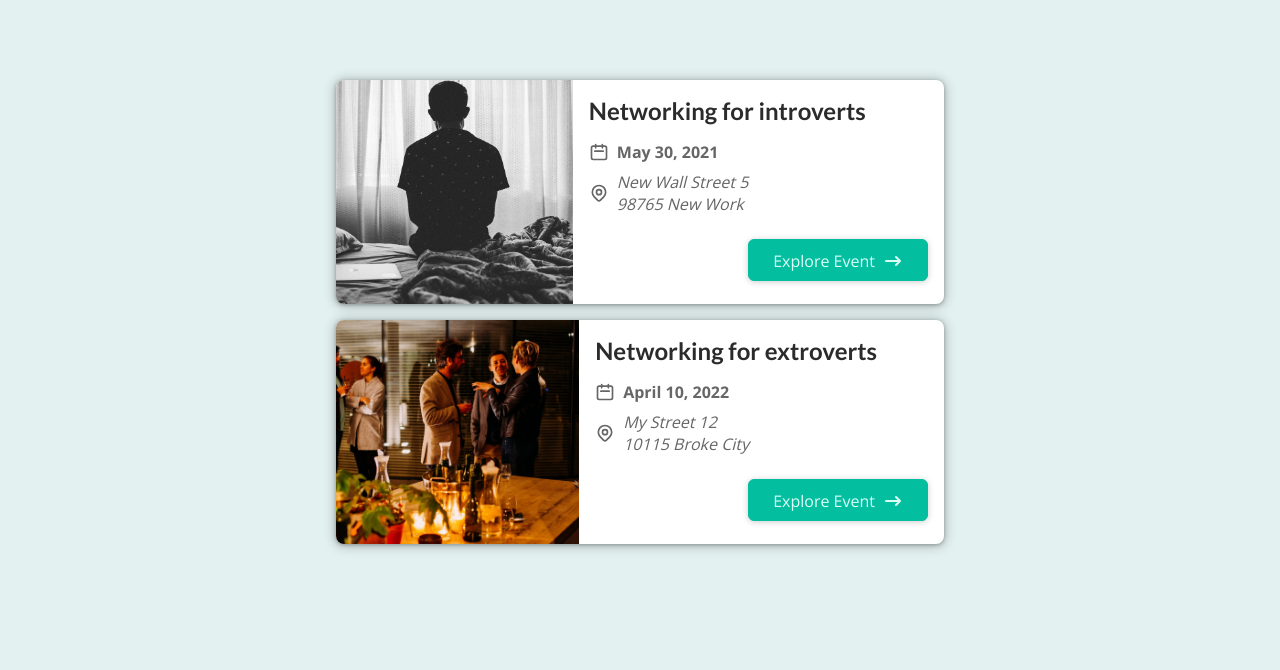
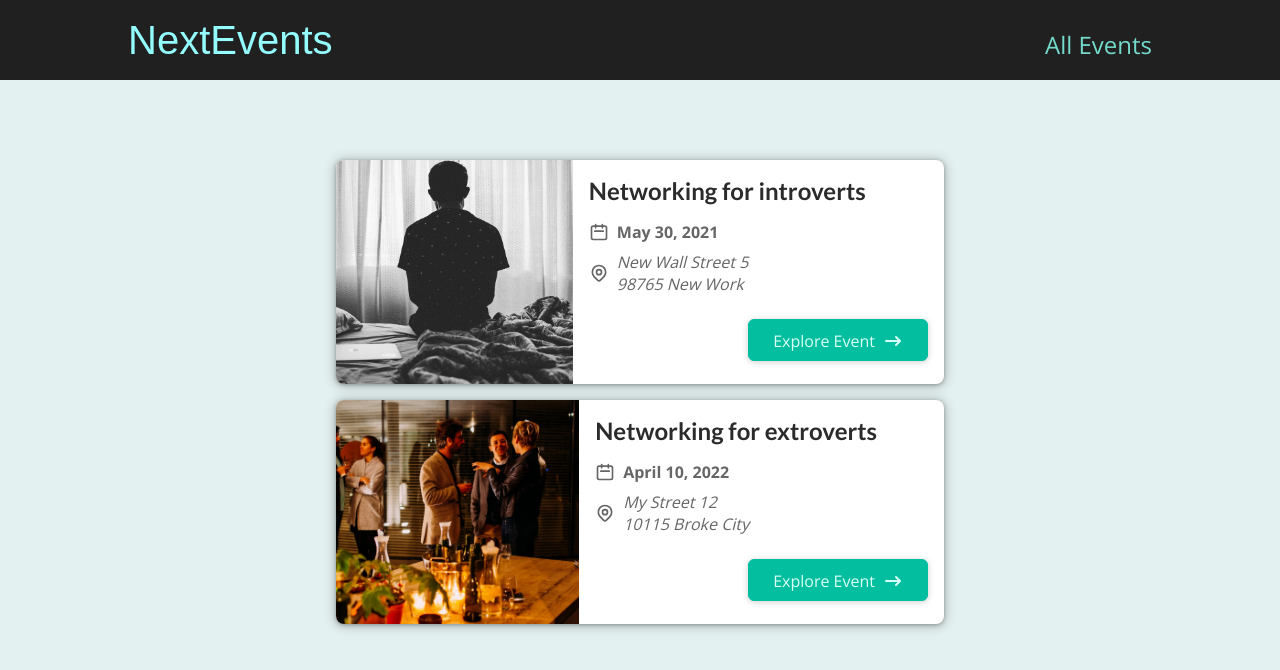
Before and after one commit to vincentabolarin/events, a Next.js app: page / in a window 1280 px wide. Shown: the top 670 px of the page. Built offline with nearby package versions, Linux system fonts and the light colour scheme.

Commit message:
add general Layout wrapper component

```diff
--- /dev/null
+++ b/components/layout/layout.js
@@ -0,0 +1,15 @@
+import { Fragment } from "react";
+import MainHeader from "./main-header";
+
+const Layout = (props) => {
+    return (
+        <Fragment>
+            <MainHeader />
+            <main>
+                {props.children}
+            </main>
+        </Fragment>
+    );
+}
+
+export default Layout;
--- /dev/null
+++ b/components/layout/main-header.js
@@ -0,0 +1,17 @@
+import Link from 'next/link';
+import classes from './main-header.module.css';
+
+const MainHeader = () => {
+    return (
+        <header className={classes.header}>
+            <div className={classes.logo}>
+                <Link href='/'>NextEvents</Link>
+            </div>
+            <nav className={classes.navigation}>
+                <Link href='/events'>All Events</Link>
+            </nav>
+        </header>
+    );
+}
+
+export default MainHeader;
--- /dev/null
+++ b/components/layout/main-header.module.css
@@ -0,0 +1,41 @@
+.header {
+  width: 100%;
+  display: flex;
+  justify-content: space-between;
+  align-items: baseline;
+  padding: 1rem 10%;
+  height: 5rem;
+  background-color: #202020;
+}
+
+.logo {
+  font-size: 1.5rem;
+  color: white;
+  font-family: 'Fira', sans-serif;
+  height: 100%;
+  display: flex;
+  justify-content: center;
+  align-items: center;
+  color: #94fdfd;
+}
+
+.logo a {
+  text-decoration: none;
+  color: #94fdfd;
+}
+
+.navigation a {
+  text-decoration: none;
+  color: #74dacc;
+  font-size: 1rem;
+}
+
+@media (min-width: 768px) {
+  .logo {
+    font-size: 2.5rem;
+  }
+
+  .navigation a {
+    font-size: 1.5rem;
+  }
+}
--- a/pages/_app.js
+++ b/pages/_app.js
@@ -1,7 +1,12 @@
+import Layout from '../components/layout/layout'
 import '../styles/globals.css'
 
 function MyApp({ Component, pageProps }) {
-  return <Component {...pageProps} />
+  return (
+    <Layout>
+      <Component {...pageProps} />
+    </Layout>
+  );
 }
 
 export default MyApp
```
